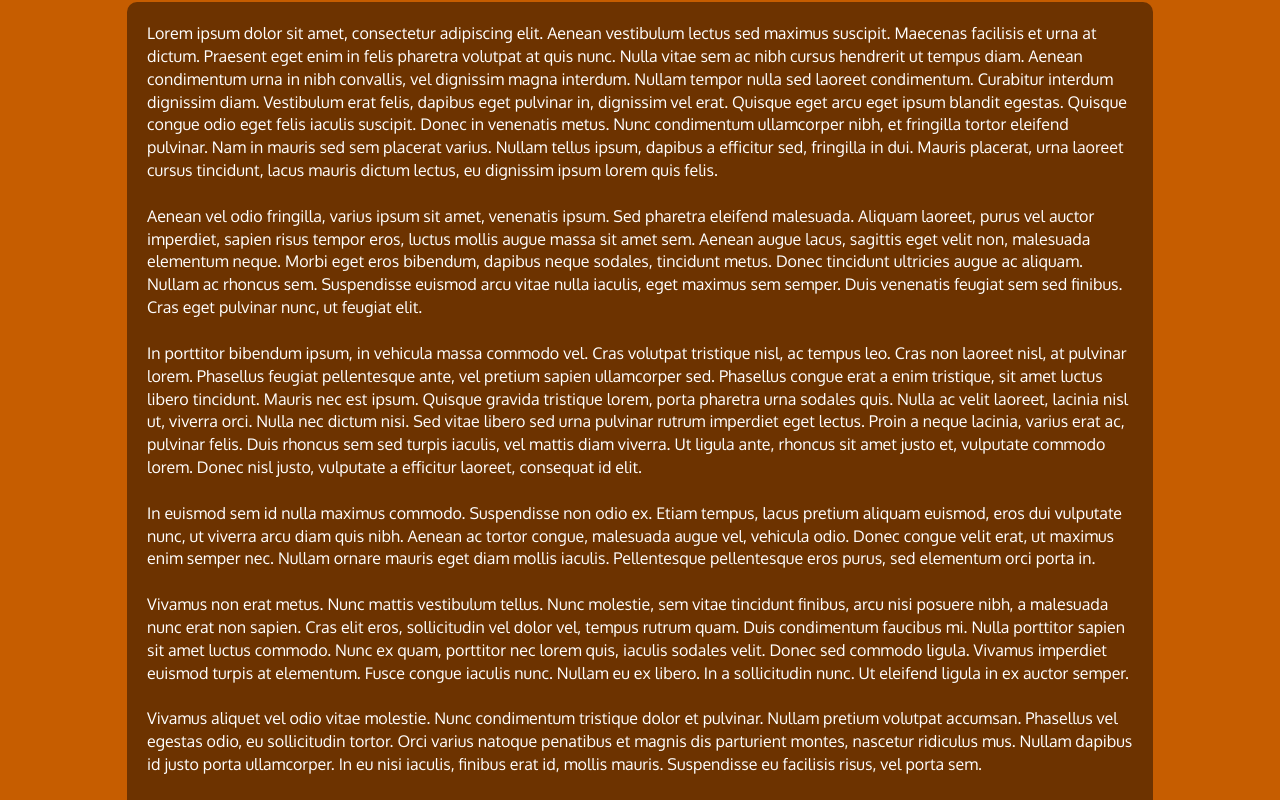
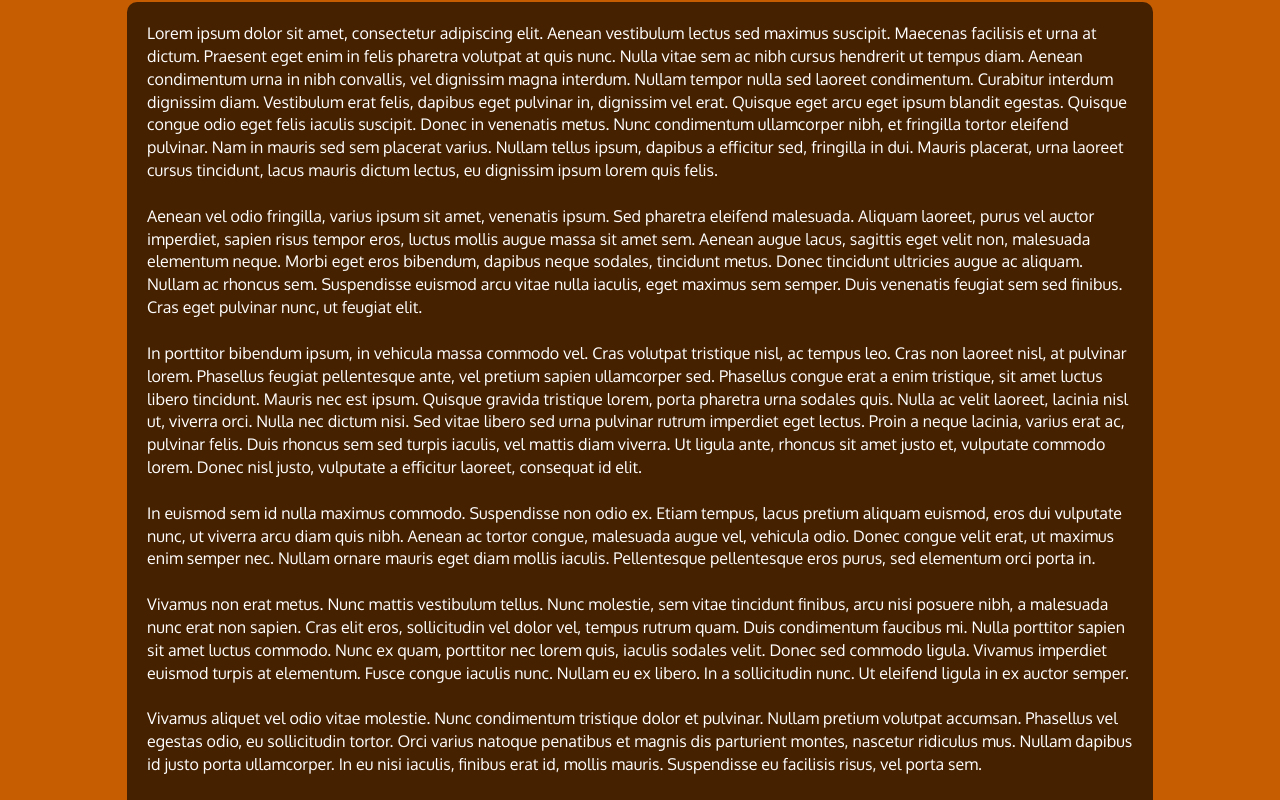
Before and after one commit to Antonioescp/Coursera, a plain HTML site: page module-3-solution/index.html in a window 1280 px wide. Shown: the part 131-931 px from the top of the page. Drawn offline with Linux system fonts and the light colour scheme.

Commit message:
color de main-content cambiado

```diff
--- a/module-3-solution/css/style.css
+++ b/module-3-solution/css/style.css
@@ -79,7 +79,7 @@ body
 	width:90%;
 	margin-left: auto;
 	margin-right: auto;
-	background-color: #6D3300;
+	background-color: #462100;
 	padding:20px;
 	border-radius: 10px;
 }
```
